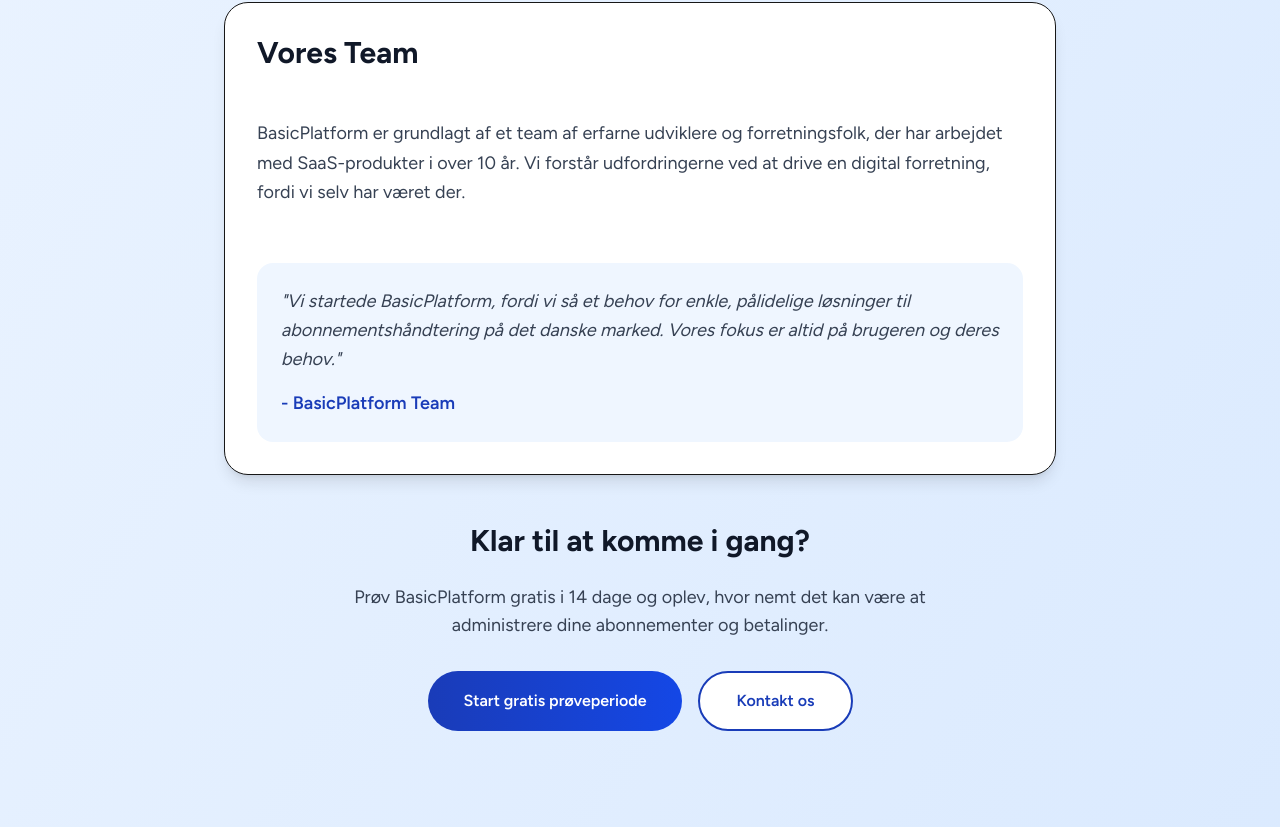
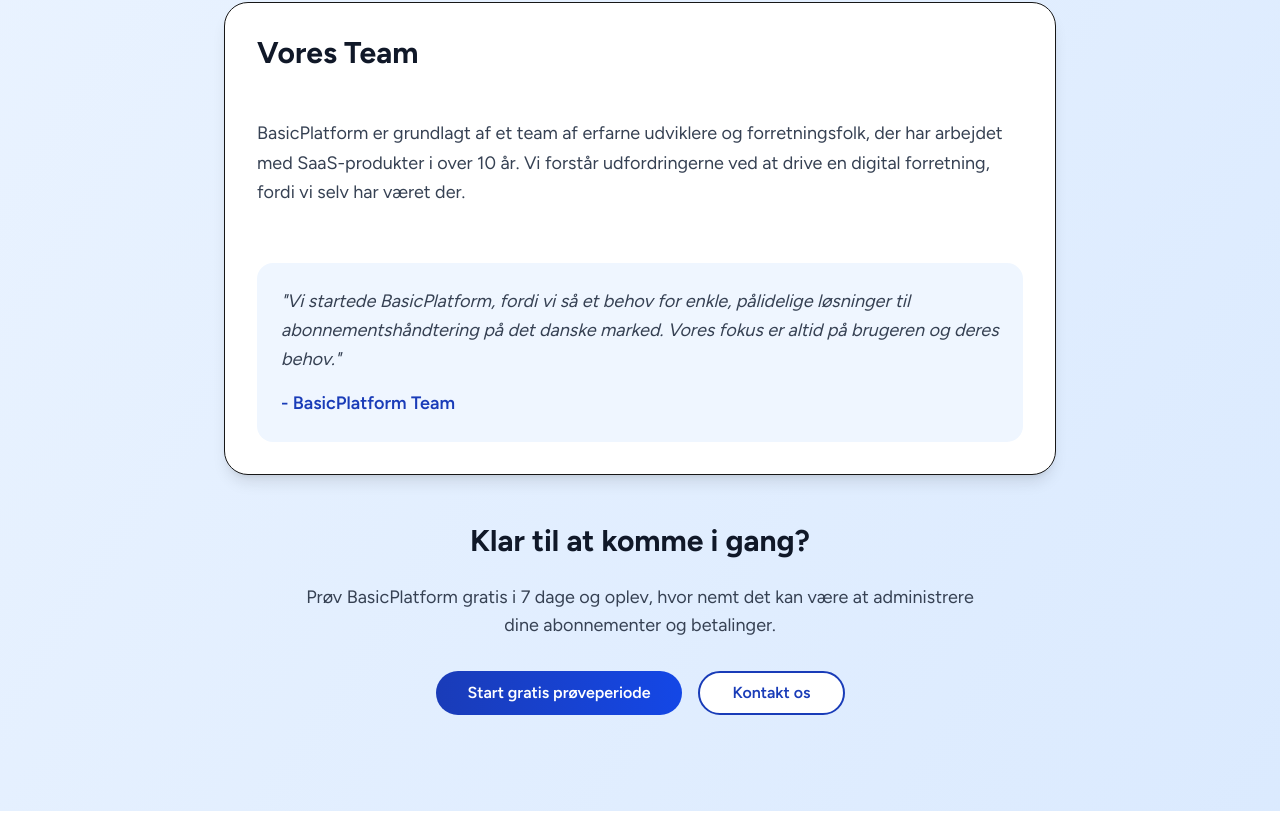
Before and after one commit to linkedin-tool/linkedin, a Next.js app: page /om-os in a window 1280 px wide. Shown: the part 1199-2026 px from the top of the page. Built offline with nearby package versions, Linux system fonts and the light colour scheme; no server answers.

Commit message:
Forbedret footer styling på mobil - centreret indhold og justeret padding

```diff
--- a/src/app/handelsbetingelser/page.tsx
+++ b/src/app/handelsbetingelser/page.tsx
@@ -70,7 +70,7 @@
                 Ved manglende betaling kan vi suspendere adgangen til tjenesten.
               </p>
               <p className="text-gray-700 mb-4">
-                Vi tilbyder en 14-dages gratis prøveperiode for nye kunder. Efter prøveperioden
+                Vi tilbyder en 7-dages gratis prøveperiode for nye kunder. Efter prøveperioden
                 påbegyndes automatisk fakturering, medmindre abonnementet opsiges.
               </p>
             </section>
--- a/src/app/om-os/page.tsx
+++ b/src/app/om-os/page.tsx
@@ -95,17 +95,17 @@
               Klar til at komme i gang?
             </h2>
             <p className="text-lg text-gray-700 mb-8 max-w-2xl mx-auto">
-              Prøv BasicPlatform gratis i 14 dage og oplev, hvor nemt det kan være
+              Prøv BasicPlatform gratis i 7 dage og oplev, hvor nemt det kan være
               at administrere dine abonnementer og betalinger.
             </p>
             <div className="flex flex-col sm:flex-row gap-4 justify-center">
               <Link href="/auth/signup">
-                <Button size="lg" className="w-full sm:w-auto">
+                <Button className="w-full sm:w-auto px-8 h-11">
                   Start gratis prøveperiode
                 </Button>
               </Link>
               <Link href="/kontakt">
-                <Button variant="outline" size="lg" className="w-full sm:w-auto">
+                <Button variant="outline" className="w-full sm:w-auto px-8 h-11">
                   Kontakt os
                 </Button>
               </Link>
--- a/src/components/Footer.tsx
+++ b/src/components/Footer.tsx
@@ -3,10 +3,10 @@
 export default function Footer() {
   return (
     <footer className="bg-gray-900 text-white py-12">
-      <div className="max-w-7xl mx-auto px-4 sm:px-6 lg:px-8">
-        <div className="grid md:grid-cols-4 gap-8">
+      <div className="max-w-7xl mx-auto px-6 sm:px-8 lg:px-8">
+        <div className="grid md:grid-cols-4 gap-8 text-center md:text-left">
           <div>
-            <div className="flex items-center mb-4">
+            <div className="flex items-center justify-center md:justify-start mb-4">
               <span className="text-xl">
                 <span style={{fontWeight: 800}}>Basic</span>
                 <span style={{fontWeight: 300}}>Platform</span>
--- a/src/components/Header.tsx
+++ b/src/components/Header.tsx
@@ -172,9 +172,9 @@
                   </Link>
                 </div>
               ) : (
-                <div className="space-y-4">
+                <div>
                   <Link href="/auth/login" onClick={closeMobileMenu}>
-                    <Button variant="outline" className="w-full">
+                    <Button variant="outline" className="w-full mb-4">
                       Log ind
                     </Button>
                   </Link>
```
Also changed, not shown: 1 other file (tests, documents, lock files or other folders).
